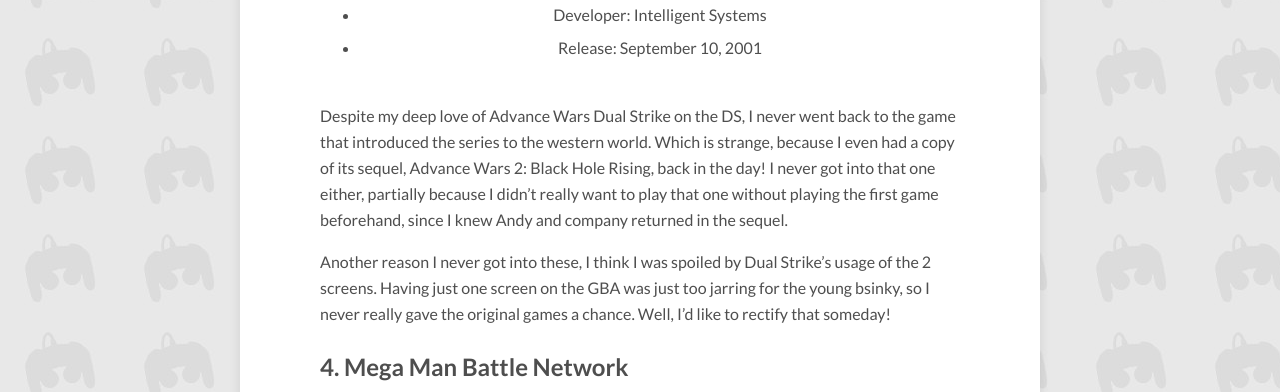
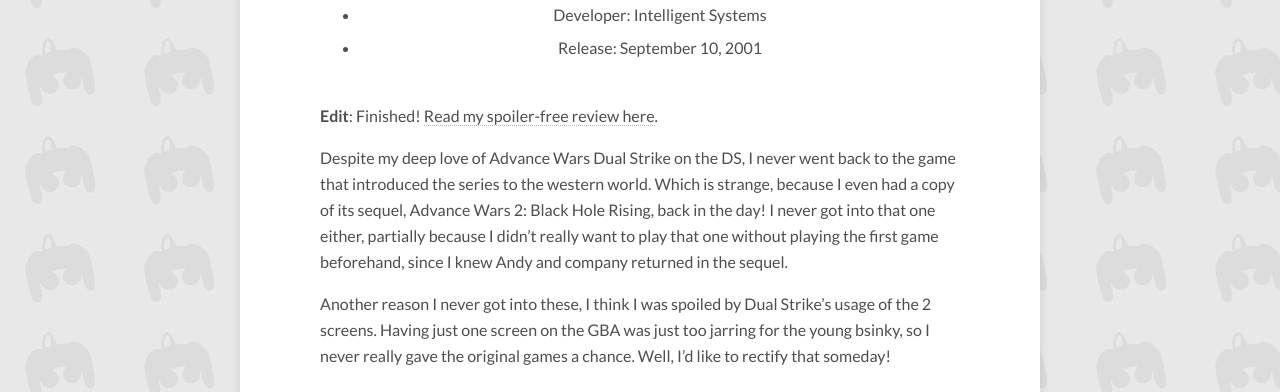
Before and after one commit to BravingTheBacklog/bravingthebacklog.github.io, a Jekyll site: the page built from _posts/2019-04-05-top-10-gba-games-in-my-backlog.md, in a window 1280 px wide and 900 px high, scrolled down 4921 px, cut to the strip 154-546 px from the top of the window. Built offline with Jekyll 4.4.1, drawn with Linux system fonts in a browser that asks for light colours; nearby versions of some CDN libraries; comment, search, counter and statistics services are not loaded; some of the changed text lies outside the part shown.

Commit message:
Check Advance Wars off GBA backlog list

```diff
--- a/_posts/2019-04-05-top-10-gba-games-in-my-backlog.md
+++ b/_posts/2019-04-05-top-10-gba-games-in-my-backlog.md
@@ -130,7 +130,9 @@
 what Roy is like in his game, after having been introduced to him years ago when
 I played Super Smash Bros. Melee on the GameCube.
 
-## 5. {% include game.html game="Advance Wars" %}
+## 5. {% include game.html game="Advance Wars" checkmark="" %}
+
+**Edit**: Finished! [Read my spoiler-free review here]({% post_url 2020-02-15-advance-wars-review %}).
 
 Despite my deep love of Advance Wars Dual Strike on the DS, I never went back to
 the game that introduced the series to the western world. Which is strange,
```
Also changed, not shown: other parts of _posts/2019-04-05-top-10-gba-games-in-my-backlog.md (+1 -1 lines).
